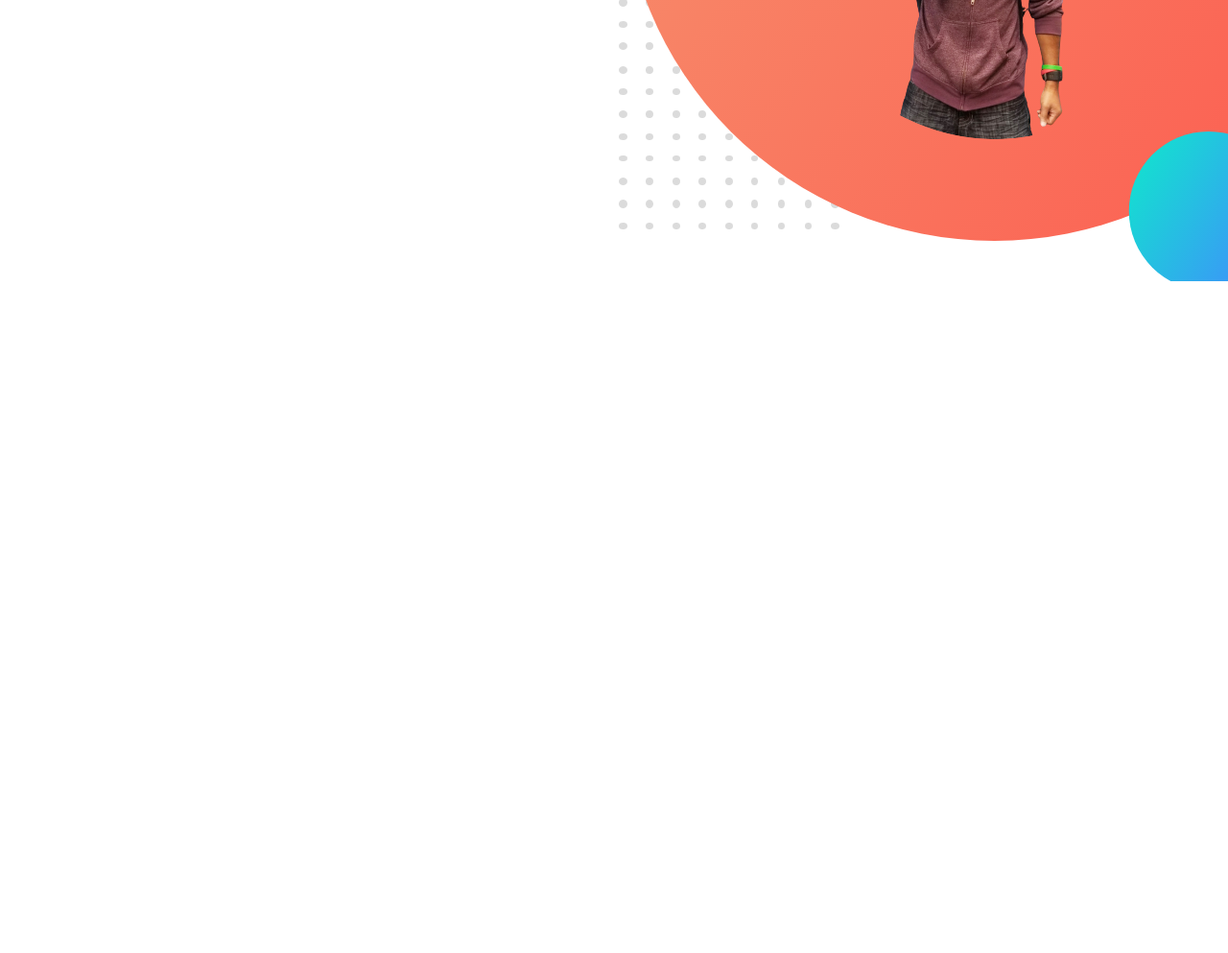
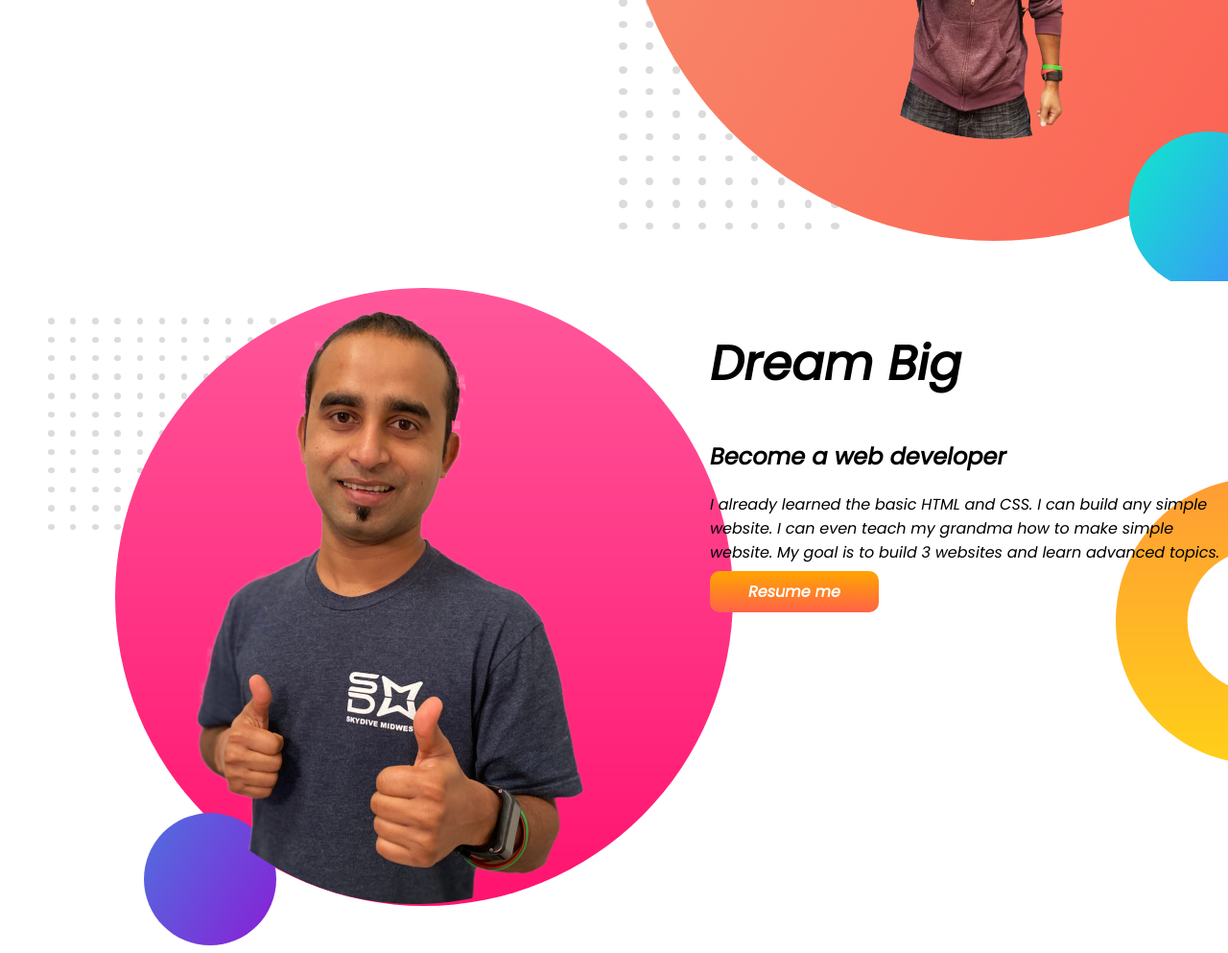
Before and after one commit to raminduet94/developer-portfolio, a plain HTML site: page index.html in a window 1280 px wide. Shown: the part 536-1529 px from the top of the page at 96% size. Before the commit the page ends 836 px from the top, so only its background shows below. Drawn offline with Linux system fonts and the light colour scheme.

Commit message:
dream big

```diff
--- a/index.html
+++ b/index.html
@@ -12,14 +12,23 @@
 
 </head>
 <body>
-<section class="top-banner"><div class="half-width"><h1>Welcome To</h1>
+<section class="top-banner">
+    <div class="half-width"><h1>Welcome To</h1>
     <h1><span class="orange-color">Peter Parker</span> World</h1>
     <h3>Build Climber and Train Stopper</h3>
     <p>You might saw me jumping, climbing buildings, and stopping trains. But nobody pays me a dime for that work. That's why I am learning and mastering web development. I will not stop until I become the Web Development Hero.</p>
     <a class="link-button" target="_blank" href="https://www.duet.ac.bd/ ">Hire me</a>
 </div>
+   <div class="half-width img"><img src="images/ruhul-my-bg.png" alt=""></div>
+</section>
 
-<div class="half-width img"><img src="images/ruhul-my-bg.png" alt=""></div></section>
+<section class="dream-big"><div class="half-width"><img src="images/jhankar2.png" alt=""></div>
+    <div class="half-width"><h1>Dream Big</h1>
+        <h2>Become a web developer</h2>
+        <p>I already learned the basic HTML and CSS. I can build any simple website. I can even teach my grandma how to make simple website. My goal is to build 3 websites and learn advanced topics.</p>
+        <a class="link-button" target="_blank" href="https://www.duet.ac.bd/">Resume me</a>
+    </div></section>
+
 
 </body>
 </html>
--- a/style.css
+++ b/style.css
@@ -33,3 +33,8 @@ border-radius: 10px;
     background-repeat: no-repeat;
 
 }
+.dream-big{
+    background-image: url(images/dream-bg.png);
+    background-repeat: no-repeat;
+    background-position: right;
+}
```
